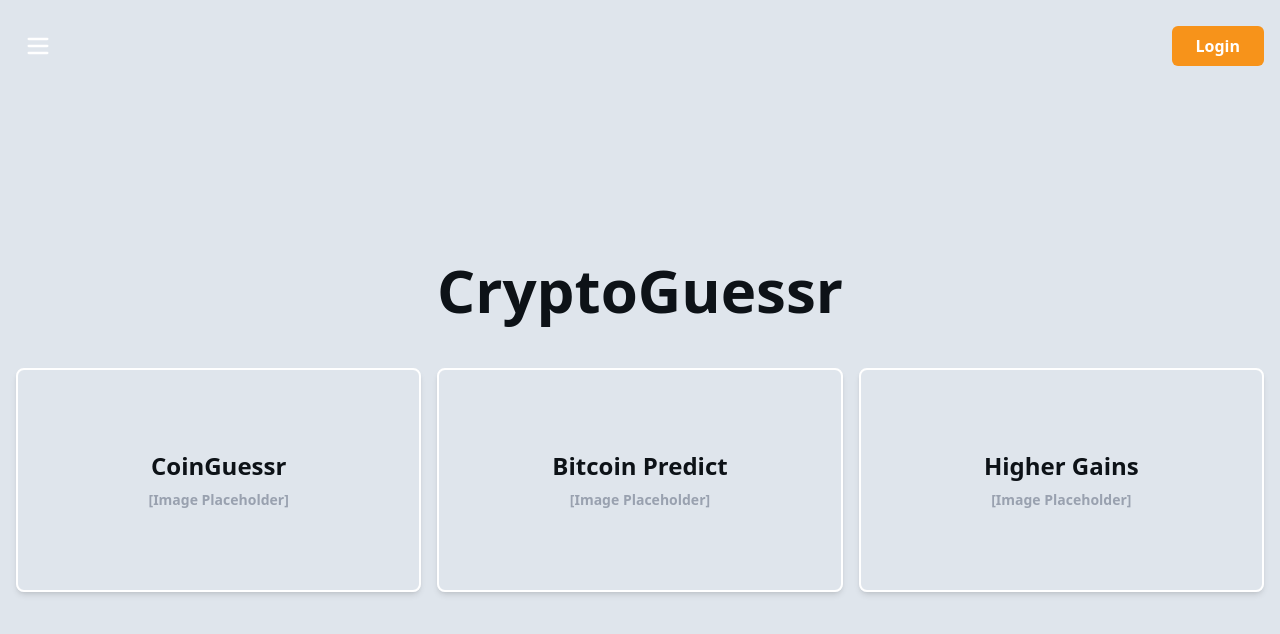
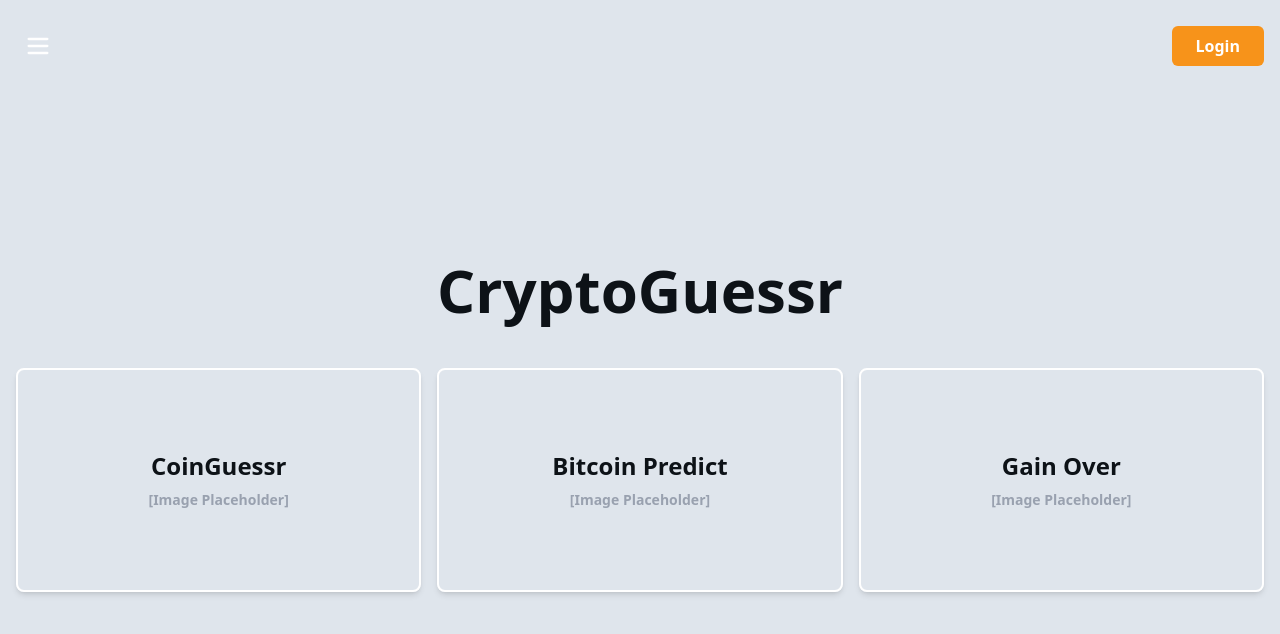
Before and after one commit to joshuakitong/cryptoguessr, a Next.js app: page / in a window 1280 px wide. Shown: the top 634 px of the page. Built offline with nearby package versions, Linux system fonts and the light colour scheme.

Commit message:
refactor: change game name from higher gains to gain over

```diff
--- a/src/app/components/NavBar.jsx
+++ b/src/app/components/NavBar.jsx
@@ -4,7 +4,7 @@ import { usePathname } from "next/navigation";
 import Link from "next/link";
 import { Menu, X, Info } from "lucide-react";
 import GameInfoModal from "@/app/components/GameInfoModal";
-import { coinGuessrGameInfo, bitcoinPredictGameInfo, higherGainsGameInfo } from "@/app/data/gameInfo";
+import { coinGuessrGameInfo, bitcoinPredictGameInfo, gainOverGameInfo } from "@/app/data/gameInfo";
 
 export default function Navbar() {
   const [open, setOpen] = useState(false);
@@ -13,7 +13,7 @@ export default function Navbar() {
   const pathname = usePathname();
 
   const isHomePage = pathname === "/";
-  const isGamePage = ["/coinguessr", "/bitcoinpredict", "/highergains"].includes(pathname);
+  const isGamePage = ["/coinguessr", "/bitcoinpredict", "/gainover"].includes(pathname);
   const showLoginButton = isHomePage;
 
   function getPageTitle(pathname) {
@@ -24,8 +24,8 @@ export default function Navbar() {
         return "CoinGuessr";
       case "/bitcoinpredict":
         return "Bitcoin Predict";
-      case "/highergains":
-        return "Higher Gains";
+      case "/gainover":
+        return "Gain Over";
       default:
         return "";
     }
@@ -37,8 +37,8 @@ export default function Navbar() {
       return coinGuessrGameInfo;
     case "/bitcoinpredict":
       return bitcoinPredictGameInfo;
-    case "/highergains":
-      return higherGainsGameInfo;
+    case "/gainover":
+      return gainOverGameInfo;
     default:
       return "";
   }
@@ -160,10 +160,10 @@ export default function Navbar() {
             </Link>
             <Link
               className="text-semibold text-lg p-2 border-1 border-white rounded-md hover:text-[#f7931a] hover:border-[#f7931a] hover:scale-105 transition-all"
-              href="/highergains"
+              href="/gainover"
               onClick={() => setOpen(false)}
             >
-              Higher Gains
+              Gain Over
             </Link>
           </nav>
         </div>
--- a/src/app/data/gameInfo.js
+++ b/src/app/data/gameInfo.js
@@ -25,7 +25,7 @@ Bonus:
 - Get 20 correct predictions to earn a bonus: +100 points for each remaining life.
 `;
 
-export const higherGainsGameInfo = `
+export const gainOverGameInfo = `
 Guess which cryptocurrency ranks higher based on one of the following metrics: current price, 24-hour, 7-day, 1-month, or 1-year gain.
 
 Mechanics:
--- a/src/app/highergains/hooks/useHigherGains.js
+++ b/src/app/gainover/hooks/useGainOver.js
@@ -1,11 +1,11 @@
 "use client";
 import { useEffect, useState } from "react";
 import { useRouter } from "next/navigation";
-import { fetchHigherGainsCoins } from "../utils/fetchHigherGainsCoins";
+import { fetchGainOverCoins } from "../utils/fetchGainOverCoins";
 import { getLocalState, setLocalState } from "@/app/utils/saveLoadUtils";
 import { getRandomValidMetric } from "../utils/metricUtils";
 
-export default function useHigherGains() {
+export default function useGainOver() {
   const [allCoins, setAllCoins] = useState([]);
   const [leftCoin, setLeftCoin] = useState(null);
   const [rightCoin, setRightCoin] = useState(null);
@@ -21,7 +21,7 @@ export default function useHigherGains() {
   const router = useRouter();
 
   useEffect(() => {
-    fetchHigherGainsCoins().then((coins) => {
+    fetchGainOverCoins().then((coins) => {
       //console.log("Fetched coins:", fetchedCoins);
       setAllCoins(coins);
       if (coins.length >= 2) {
--- a/src/app/highergains/page.jsx
+++ b/src/app/gainover/page.jsx
@@ -1,11 +1,11 @@
 "use client";
-import useHigherGains from "./hooks/useHigherGains";
+import useGainOver from "./hooks/useGainOver";
 import Lives from "@/app/components/Lives";
 import Score from "@/app/components/Score";
 import GameOverModal from "@/app/components/GameOverModal";
 import CryptoCompareBox from "./components/CryptoCompareBox";
 
-export default function HigherGainsPage() {
+export default function GainOverPage() {
   const {
     leftCoin,
     rightCoin,
@@ -19,7 +19,7 @@ export default function HigherGainsPage() {
     backToGameMenu,
     setShowGameOverModal,
     showGameOverModal,
-  } = useHigherGains();
+  } = useGainOver();
 
   if (!leftCoin || !rightCoin || !metric) {
     return (
--- a/src/app/highergains/utils/fetchHigherGainsCoins.js
+++ b/src/app/gainover/utils/fetchGainOverCoins.js
@@ -1,4 +1,4 @@
-export async function fetchHigherGainsCoins() {
+export async function fetchGainOverCoins() {
   const res = await fetch("/api/gains");
   if (!res.ok) throw new Error("Failed to fetch coins");
 
--- a/src/app/page.js
+++ b/src/app/page.js
@@ -3,7 +3,7 @@ import Link from "next/link";
 const games = [
   { title: "CoinGuessr", href: "/coinguessr" },
   { title: "Bitcoin Predict", href: "/bitcoinpredict" },
-  { title: "Higher Gains", href: "/highergains" },
+  { title: "Gain Over", href: "/gainover" },
 ];
 
 export default function Home() {
```
Also changed, not shown: src/app/gainover/components/CryptoCompareBox.jsx (renamed from src/app/highergains/components/CryptoCompareBox.jsx), src/app/gainover/utils/metricOptions.js (renamed from src/app/highergains/utils/metricOptions.js), src/app/gainover/utils/metricUtils.js (renamed from src/app/highergains/utils/metricUtils.js).
